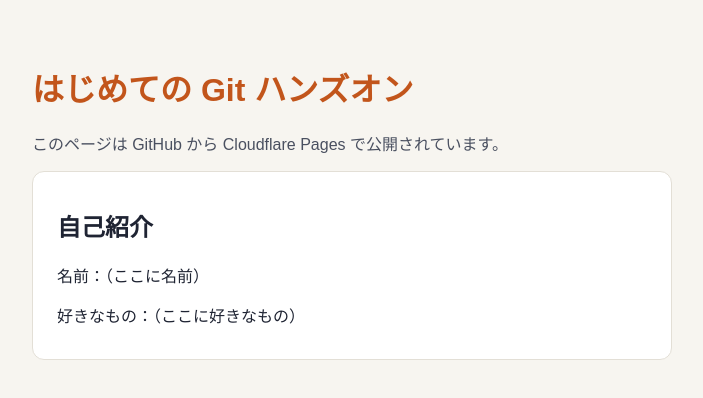
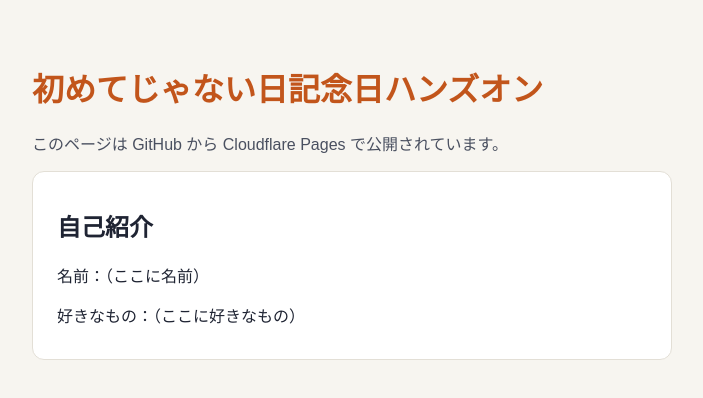
Before and after one commit to noco0307/git-practice-kokono, a plain HTML site: page index.html in a window 1280 px wide. Shown: the whole page, without its empty margins (288-991 px from the left). Drawn offline with Linux system fonts and the light colour scheme.

Commit message:
title_change

```diff
--- a/index.html
+++ b/index.html
@@ -9,7 +9,7 @@
 <body>
   <main>
     <!-- STEP4：この1行を「案A」「案B」に書き換えます -->
-    <h1>はじめての Git ハンズオン</h1>
+    <h1>初めてじゃない日記念日ハンズオン</h1>
 
     <p class="lead">このページは GitHub から Cloudflare Pages で公開されています。</p>
 
```
